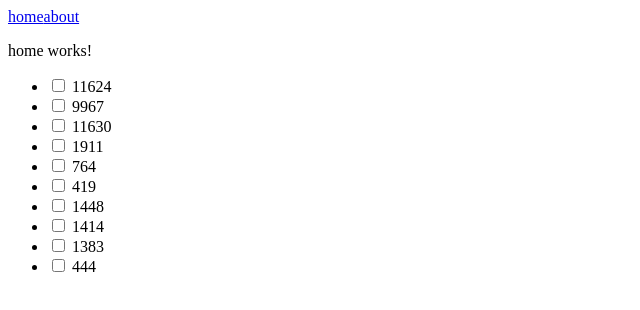
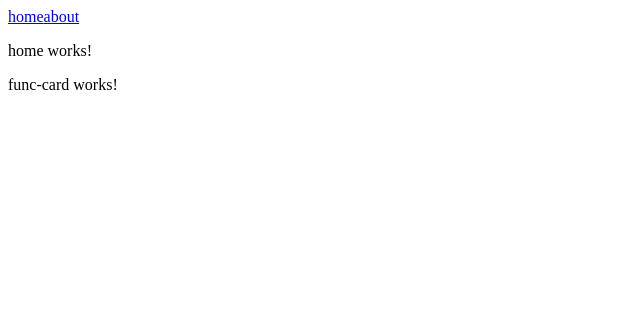
Before and after one commit to rainingut/angular-ut-practice, an Angular app: page / in a window 1280 px wide. Shown: the top 310 px of the page, without its empty margins (0-640 px from the left). Built offline with nearby package versions, Linux system fonts and the light colour scheme.

Commit message:
new component

```diff
--- /dev/null
+++ b/src/app/components/common/func-card/func-card.component.html
@@ -0,0 +1 @@
+<p>func-card works!</p>
--- a/src/app/pages/home/home.component.html
+++ b/src/app/pages/home/home.component.html
@@ -1,5 +1,7 @@
 <p>home works!</p>
-<app-home-cards
+<!-- <app-home-cards
     [inputData]="inputData"
     [selectedMonth]="selectedMonth">
-</app-home-cards>
+</app-home-cards> -->
+
+<app-func-card></app-func-card>
--- a/src/app/pages/home/home.module.ts
+++ b/src/app/pages/home/home.module.ts
@@ -4,6 +4,7 @@ import { CommonModule } from '@angular/common';
 import { HomeRoutingModule } from './home-routing.module';
 import { HomeComponent } from './home.component';
 import { HomeCardsModule } from './home-cards/home-cards.module';
+import { CommonComponentModule } from 'src/app/components/common/common.module';
 
 
 @NgModule({
@@ -14,6 +15,8 @@ import { HomeCardsModule } from './home-cards/home-cards.module';
     CommonModule,
     HomeRoutingModule,
     HomeCardsModule,
+
+    CommonComponentModule,
   ],
   exports: [
     HomeComponent
```
Also changed, not shown: src/app/components/common/common.module.ts (+9 -3 lines), src/app/components/common/func-card/func-card.component.ts (added, +10 -0 lines), src/app/components/components.module.ts (added, +14 -0 lines), src/app/components/common/func-card/func-card.component.scss (added), 1 other file (tests, documents, lock files or other folders).
